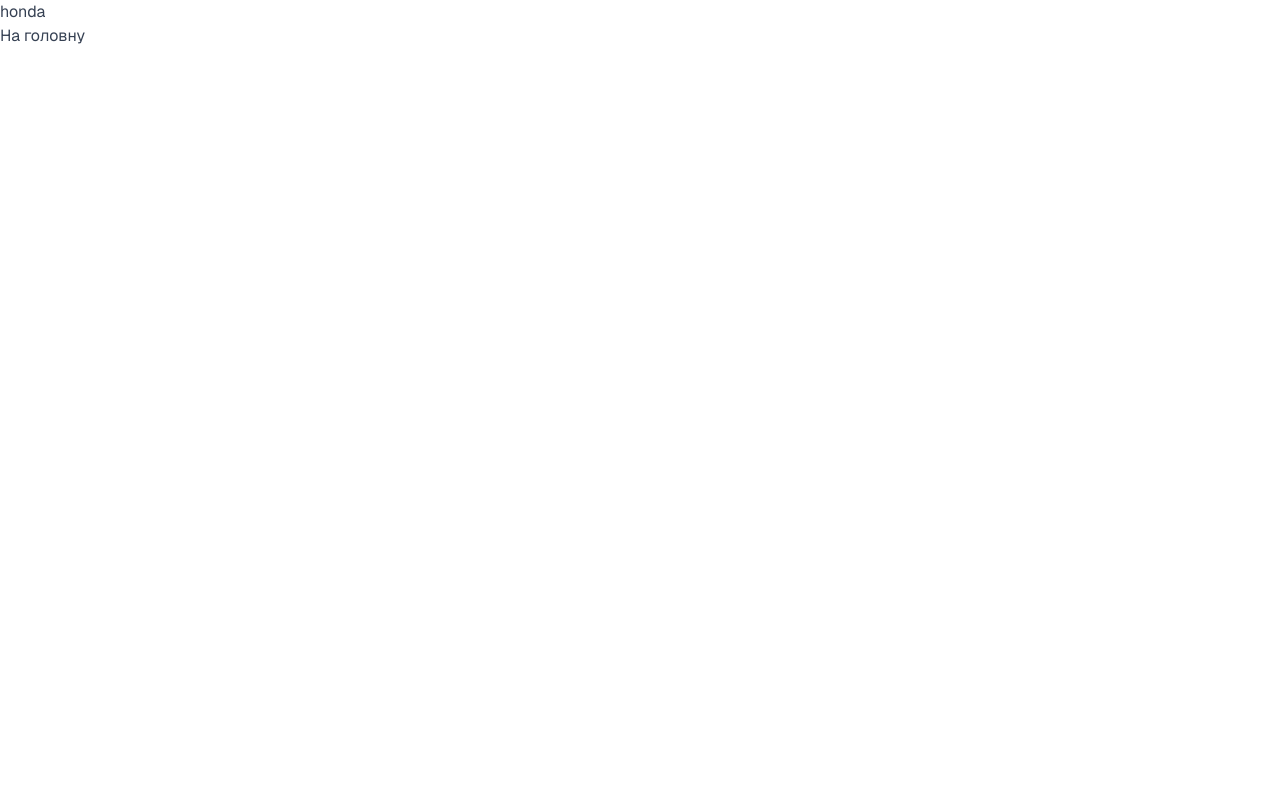
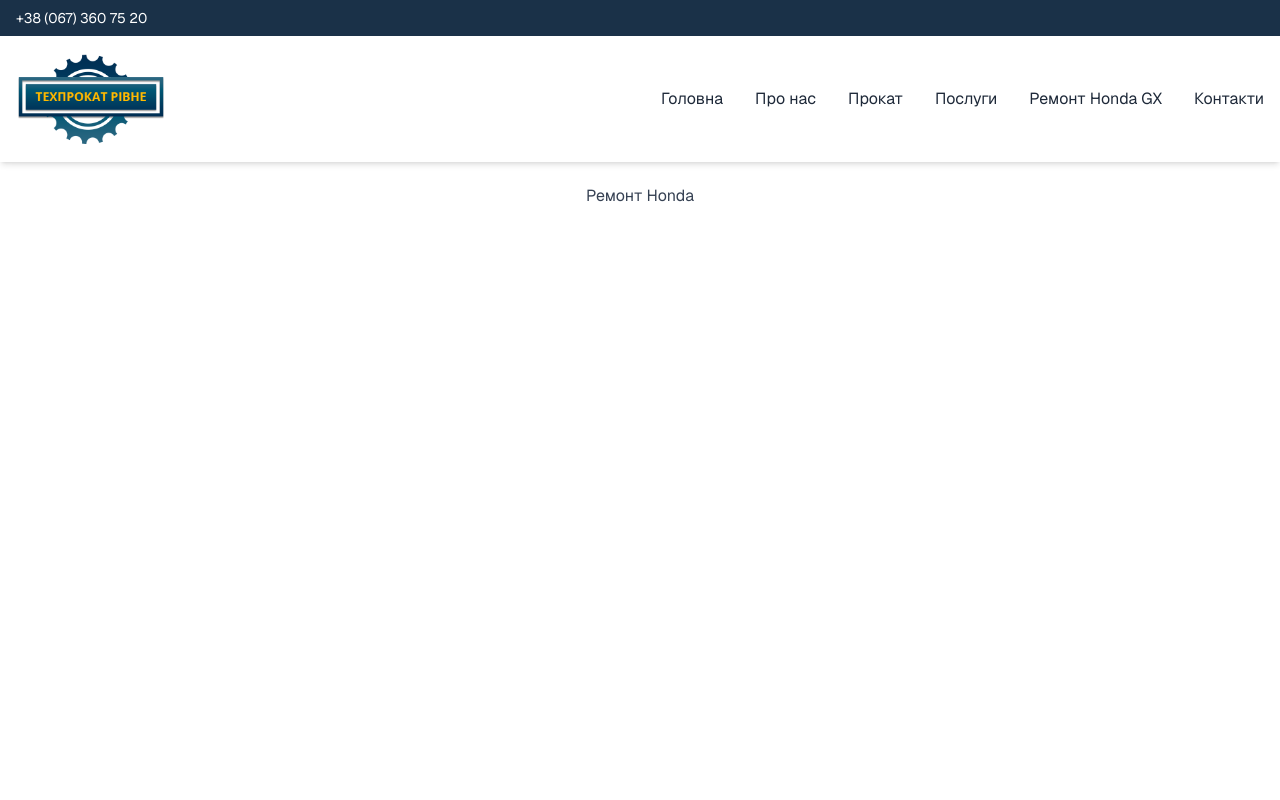
Before and after one commit to Natali993/texnic, a Next.js app: page /remont-honda in a window 1280 px wide. Shown: the top 800 px of the page. Built offline with nearby package versions, Linux system fonts and the light colour scheme.

Commit message:
chore: wrap all pages in layout

```diff
--- a/src/app/Header.tsx
+++ b/src/app/Header.tsx
@@ -36,7 +36,7 @@ const MainHeader = () => {
             <li><Link href="/"><p className="hover:text-blue-600">Головна</p></Link></li>
             <li><Link href="/about"><p className="hover:text-blue-600">Про нас</p></Link></li>
             <li><Link href="/rent"><p className="hover:text-blue-600">Прокат</p></Link></li>
-            <li><Link href="/services"><p className="hover:text-blue-600">Послуги</p></Link></li>
+            <li><Link href="/posluhy"><p className="hover:text-blue-600">Послуги</p></Link></li>
             <li><Link href="/remont-honda"><p className="hover:text-blue-600">Ремонт Honda GX</p></Link></li>
             <li><Link href="/contact"><p className="hover:text-blue-600">Контакти</p></Link></li>
           </ul>
--- a/src/app/page.tsx
+++ b/src/app/page.tsx
@@ -4,7 +4,7 @@ import { Benefits } from '../components/Benefits';
 import { OurPartners } from '../components/OurPartners';
 import { Questions } from '../components/Questions';
 import { Map } from '../components/Map';
-import { CustomLayout } from './CustomLayout';
+import { CustomLayout } from '../components/CustomLayout';
 import { ProcatPoslugi } from '@/components/ProcatPoslugi';
 import { RemontDviguniv } from '@/components/RemontDviguniv';
 
--- a/src/app/posluhy/page.tsx
+++ b/src/app/posluhy/page.tsx
@@ -1,11 +1,11 @@
-import Link from "next/link";
+import { CustomLayout } from "@/components/CustomLayout";
 
 export default function Posluhi() {
   return (
-
-    <div className="flex bg-white flex-col min-h-screen font-sans text-gray-700">
-      Послуги
-      <Link href={"/"}>На головну</Link>
-    </div>
+    <CustomLayout>
+      <div className="flex bg-white flex-col min-h-screen font-sans text-gray-700">
+        Послуги
+      </div>
+    </CustomLayout>
   );
 }
--- a/src/app/prokat/page.tsx
+++ b/src/app/prokat/page.tsx
@@ -1,15 +1,11 @@
-import Link from "next/link";
-import { Header } from "../Header";
-import { Footer } from "../Footer";
+import { CustomLayout } from "@/components/CustomLayout";
 
-export default function Posluhi() {
+export default function Procat() {
   return (
-
-    <div className="flex bg-white flex-col min-h-screen font-sans text-gray-700">
-      <Header/>
-      Прокат
-      <Link href={"/"}>На головну</Link>
-      <Footer/>
-    </div>
+    <CustomLayout>
+      <div className="flex bg-white flex-col min-h-screen font-sans text-gray-700">
+        Прокат
+      </div>
+    </CustomLayout>
   );
 }
--- a/src/app/remont-honda/page.tsx
+++ b/src/app/remont-honda/page.tsx
@@ -1,11 +1,11 @@
-import Link from "next/link";
+import { CustomLayout } from "@/components/CustomLayout";
 
-export default function Posluhi() {
+export default function RemontHonda() {
   return (
-
-    <div className="flex bg-white flex-col min-h-screen font-sans text-gray-700">
-      honda
-      <Link href={"/"}>На головну</Link>
-    </div>
+    <CustomLayout>
+      <div className="flex bg-white flex-col min-h-screen font-sans text-gray-700">
+        Ремонт Honda
+      </div>
+    </CustomLayout>
   );
 }
--- a/src/app/zluka/page.tsx
+++ /dev/null
@@ -1,11 +0,0 @@
-import Link from "next/link";
-
-export default function Posluhi() {
-  return (
-
-    <div className="flex bg-white flex-col min-h-screen font-sans text-gray-700">
-      remont-hondaF
-      <Link href={"/"}>На головну</Link>
-    </div>
-  );
-}
--- a/src/app/CustomLayout.tsx
+++ b/src/components/CustomLayout.tsx
@@ -1,11 +1,11 @@
-import { Footer } from './Footer';
-import { Header } from './Header';
+import { Footer } from '../app/Footer';
+import { Header } from '../app/Header';
 
 export const CustomLayout = ({ children }: any) => {
   return (
     <div className="flex flex-col min-h-screen bg-white font-sans text-gray-700">
       <Header />
-      <main className="flex-1 max-w-[1140px] mx-auto p-4 mt-24">
+      <main className="flex-1 max-w-[1140px] mx-auto p-4 mt-[168px]">
         {children}
       </main>
       <Footer />
```
